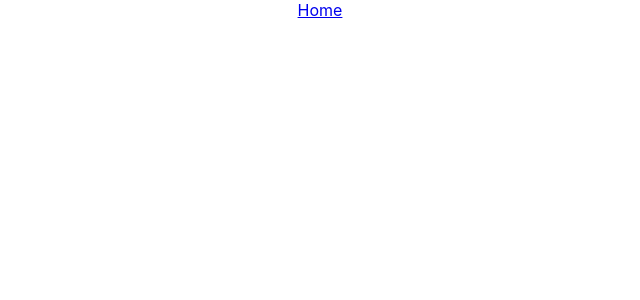
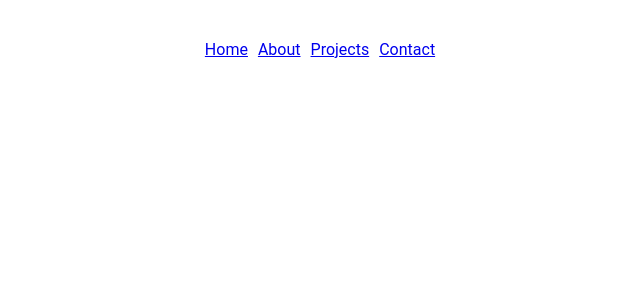
Before and after one commit to matt-gefen/portfolio-application, a React (Create React App) app: page /projects in a window 1280 px wide. Shown: the top 300 px of the page, without its empty margins (320-960 px from the left). Built offline with nearby package versions, Linux system fonts and the light colour scheme.

Commit message:
adding more links to nav bar and initial format

```diff
--- a/src/App.jsx
+++ b/src/App.jsx
@@ -1,5 +1,4 @@
-
-import './App.css';
+import './styles/App.css'
 
 import Nav from './components/Nav/Nav';
 
--- a/src/components/Nav/Nav.jsx
+++ b/src/components/Nav/Nav.jsx
@@ -5,6 +5,9 @@ const Nav = (props) => {
   return (
     <nav className='nav-bar'>
       <NavLink to='/'>Home</NavLink>
+      <NavLink to='/about'>About</NavLink>
+      <NavLink to='/projects'>Projects</NavLink>
+      <NavLink to='/contact'>Contact</NavLink>
     </nav>
   )
 }
--- a/src/App.css
+++ b/src/styles/App.css
@@ -1,3 +1,13 @@
+html,
+body,
+#root,
+main {
+  margin: 0;
+  height: 100%;
+  overflow: hidden;
+  box-sizing: border-box;
+  font-family: "Roboto", sans-serif;
+}
 .App {
   text-align: center;
 }
@@ -36,3 +46,12 @@
     transform: rotate(360deg);
   }
 }
+
+.nav-bar {
+  display: flex;
+  align-items: center;
+  justify-content: center;
+  gap: 10px;
+  height: fit-content;
+  padding: 40px;
+}
```
Also changed, not shown: src/reportWebVitals.js (deleted, +0 -13 lines), src/setupTests.js (deleted, +0 -5 lines).
